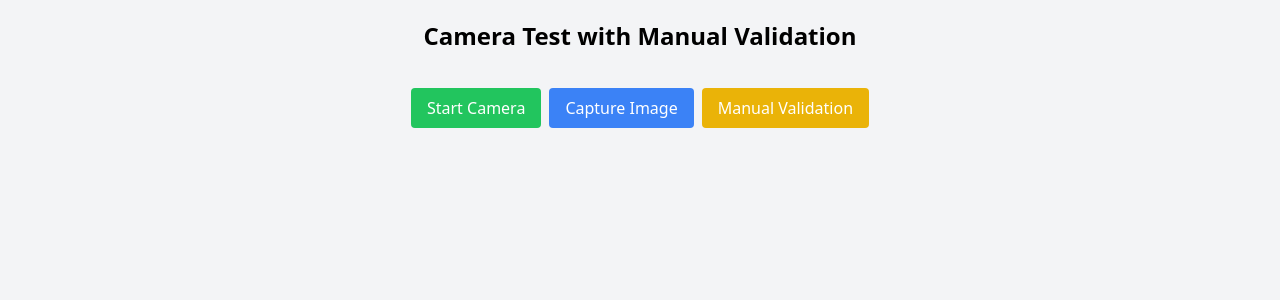
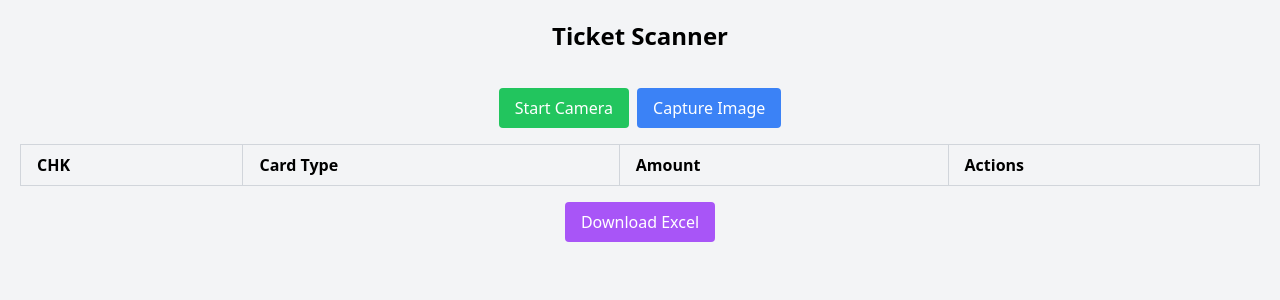
Before and after one commit to Crotoconlaptop/ticket-scanner, a React (Vite) app: page / in a window 1280 px wide. Shown: the top 300 px of the page. Built offline with nearby package versions, Linux system fonts and the light colour scheme; the HTML template or start-up script is replaced by a standard one.

Commit message:
mejora codex6

```diff
--- a/src/App.jsx
+++ b/src/App.jsx
@@ -1,27 +1,28 @@
 import React, { useState, useRef } from "react";
+import Tesseract from "tesseract.js";
+import * as XLSX from "xlsx";
+
+const cardTypes = ["VISA", "MASTERCARD", "mada", "AMEX", "DEBIT MASTERCARD", "DEBIT VISA", "GCC"];
 
 const App = () => {
+  const [tickets, setTickets] = useState([]);
+  const [image, setImage] = useState(null);
+  const [processingForChk, setProcessingForChk] = useState(null);
   const videoRef = useRef(null);
   const canvasRef = useRef(null);
-  const [errorMessage, setErrorMessage] = useState(null);
-  const [manualEntry, setManualEntry] = useState(false);
-  const [manualData, setManualData] = useState({ chk: "", cardType: "", amount: "" });
-  const [capturedImage, setCapturedImage] = useState(null);
 
   const startCamera = async () => {
-    setErrorMessage(null); // Reset error message
     try {
       const stream = await navigator.mediaDevices.getUserMedia({
-        video: { facingMode: { ideal: "environment" } }, // Attempt rear camera
+        video: { facingMode: { exact: "environment" } }, // Intentar usar cámara trasera
       });
       if (videoRef.current) {
         videoRef.current.srcObject = stream;
         videoRef.current.play();
       }
     } catch (error) {
-      console.error("Error accessing the rear camera:", error);
-      setErrorMessage("Unable to access the rear camera. Trying default camera...");
-      // Attempt default camera
+      console.error("Error accessing the rear camera. Falling back to default camera.");
+      // Fallback a cualquier cámara disponible
       try {
         const stream = await navigator.mediaDevices.getUserMedia({ video: true });
         if (videoRef.current) {
@@ -30,7 +31,7 @@ const App = () => {
         }
       } catch (fallbackError) {
         console.error("Error accessing any camera:", fallbackError);
-        setErrorMessage("Could not access any camera. Please check permissions and try again.");
+        alert("Could not access any camera. Please check permissions.");
       }
     }
   };
@@ -38,51 +39,83 @@ const App = () => {
   const captureImage = () => {
     const canvas = canvasRef.current;
     const video = videoRef.current;
+
     if (video && canvas) {
       canvas.width = video.videoWidth;
       canvas.height = video.videoHeight;
       const context = canvas.getContext("2d");
       context.drawImage(video, 0, 0, canvas.width, canvas.height);
       const imageData = canvas.toDataURL("image/png");
-      setCapturedImage(imageData); // Save captured image for further processing
+      setImage(imageData);
     }
   };
 
-  const handleManualEntry = () => {
-    setManualEntry(true); // Enable manual entry mode
+  const processImage = async (chk = null) => {
+    if (!image) return;
+
+    const response = await fetch(image);
+    const blob = await response.blob();
+
+    try {
+      const { data: { text } } = await Tesseract.recognize(blob, "eng");
+
+      const chkMatch = text.match(/CHK\s(\d+)/);
+      const amountMatch = text.match(/SAR\s(\d+(\.\d+)?)/);
+      let cardTypeMatch = text.match(new RegExp(cardTypes.join("|"), "i"));
+
+      const newTicket = {
+        chk: chk || (chkMatch ? chkMatch[1] : "Unknown"),
+        cardType: cardTypeMatch ? cardTypeMatch[0].toUpperCase() : "Unknown",
+        amount: amountMatch ? parseFloat(amountMatch[1]) : 0,
       };
 
-  const handleManualSubmit = (e) => {
-    e.preventDefault();
-    console.log("Manual Data Submitted:", manualData);
-    setManualEntry(false);
-    setManualData({ chk: "", cardType: "", amount: "" }); // Reset manual data
+      setTickets((prevTickets) => {
+        const existingIndex = prevTickets.findIndex(t => t.chk === newTicket.chk);
+
+        if (existingIndex >= 0) {
+          return prevTickets.map((t, i) =>
+            i === existingIndex
+              ? {
+                  ...t,
+                  amount: t.amount + newTicket.amount,
+                  cardType: `${t.cardType}, ${newTicket.cardType}`,
+                }
+              : t
+          );
+        }
+
+        return [...prevTickets, newTicket];
+      });
+
+      setImage(null); // Clear image after processing
+    } catch (error) {
+      console.error("Error processing the image:", error);
+    }
   };
 
-  const handleManualChange = (e) => {
-    const { name, value } = e.target;
-    setManualData((prev) => ({ ...prev, [name]: value }));
+  const handleDownloadExcel = () => {
+    const worksheet = XLSX.utils.json_to_sheet(tickets);
+    const workbook = XLSX.utils.book_new();
+    XLSX.utils.book_append_sheet(workbook, worksheet, "Tickets");
+    XLSX.writeFile(workbook, "tickets.xlsx");
   };
 
   return (
     <div className="min-h-screen bg-gray-100 p-5">
-      <h1 className="text-2xl font-bold text-center mb-5">Camera Test with Manual Validation</h1>
+      <h1 className="text-2xl font-bold text-center mb-5">Ticket Scanner</h1>
 
-      {errorMessage && (
-        <p className="text-red-500 text-center mb-4">{errorMessage}</p>
-      )}
-
-      <div className="relative w-full max-w-md aspect-w-16 aspect-h-9 bg-black rounded-md overflow-hidden">
+      <div className="flex flex-col items-center space-y-4">
+        <div className="camera-wrapper relative w-full max-w-md aspect-w-16 aspect-h-9 bg-black rounded-md overflow-hidden">
           <video
             ref={videoRef}
             className="absolute top-0 left-0 w-full h-full object-cover"
             autoPlay
             muted
-          playsInline
+            playsInline // Evita comportamiento flotante en móviles
           />
         </div>
 
-      <div className="flex space-x-2 mt-4 justify-center">
+        <div className="flex space-x-2">
           <button
             onClick={startCamera}
             className="bg-green-500 text-white px-4 py-2 rounded"
@@ -95,64 +128,58 @@ const App = () => {
           >
             Capture Image
           </button>
+        </div>
+
+        {image && (
+          <div className="image-preview mt-4">
+            <img src={image} alt="Captured" className="border rounded-md mb-4 w-full max-w-md" />
             <button
-          onClick={handleManualEntry}
+              onClick={() => processImage(processingForChk)}
               className="bg-yellow-500 text-white px-4 py-2 rounded"
             >
-          Manual Validation
+              Process Image
             </button>
-      </div>
-
-      {capturedImage && (
-        <div className="mt-4">
-          <img src={capturedImage} alt="Captured" className="border rounded-md mb-4 w-full max-w-md" />
-          <p className="text-center text-gray-600">Captured Image</p>
           </div>
         )}
 
-      {manualEntry && (
-        <form onSubmit={handleManualSubmit} className="mt-4 space-y-4">
-          <div>
-            <label className="block text-gray-700">CHK:</label>
-            <input
-              type="text"
-              name="chk"
-              value={manualData.chk}
-              onChange={handleManualChange}
-              className="w-full border border-gray-300 px-4 py-2 rounded"
-              required
-            />
+        <table className="table-auto border-collapse border border-gray-300 w-full text-left mt-4">
+          <thead>
+            <tr>
+              <th className="border border-gray-300 px-4 py-2">CHK</th>
+              <th className="border border-gray-300 px-4 py-2">Card Type</th>
+              <th className="border border-gray-300 px-4 py-2">Amount</th>
+              <th className="border border-gray-300 px-4 py-2">Actions</th>
+            </tr>
+          </thead>
+          <tbody>
+            {tickets.map((ticket, index) => (
+              <tr key={index}>
+                <td className="border border-gray-300 px-4 py-2">{ticket.chk}</td>
+                <td className="border border-gray-300 px-4 py-2">{ticket.cardType}</td>
+                <td className="border border-gray-300 px-4 py-2">{ticket.amount.toFixed(2)}</td>
+                <td className="border border-gray-300 px-4 py-2">
+                  <button
+                    onClick={() => {
+                      setProcessingForChk(ticket.chk);
+                      startCamera();
+                    }}
+                    className="bg-blue-500 text-white px-2 py-1 rounded"
+                  >
+                    Add Payment
+                  </button>
+                </td>
+              </tr>
+            ))}
+          </tbody>
+        </table>
+
+        <button
+          onClick={handleDownloadExcel}
+          className="bg-purple-500 text-white px-4 py-2 rounded mt-4"
+        >
+          Download Excel
+        </button>
       </div>
-          <div>
-            <label className="block text-gray-700">Card Type:</label>
-            <input
-              type="text"
-              name="cardType"
-              value={manualData.cardType}
-              onChange={handleManualChange}
-              className="w-full border border-gray-300 px-4 py-2 rounded"
-              required
-            />
-          </div>
-          <div>
-            <label className="block text-gray-700">Amount:</label>
-            <input
-              type="number"
-              name="amount"
-              value={manualData.amount}
-              onChange={handleManualChange}
-              className="w-full border border-gray-300 px-4 py-2 rounded"
-              required
-            />
-          </div>
-          <button
-            type="submit"
-            className="bg-green-500 text-white px-4 py-2 rounded mt-2"
-          >
-            Submit
-          </button>
-        </form>
-      )}
 
       <canvas ref={canvasRef} className="hidden" />
     </div>
```
Lines whose indentation alone changed are shown as unchanged.
